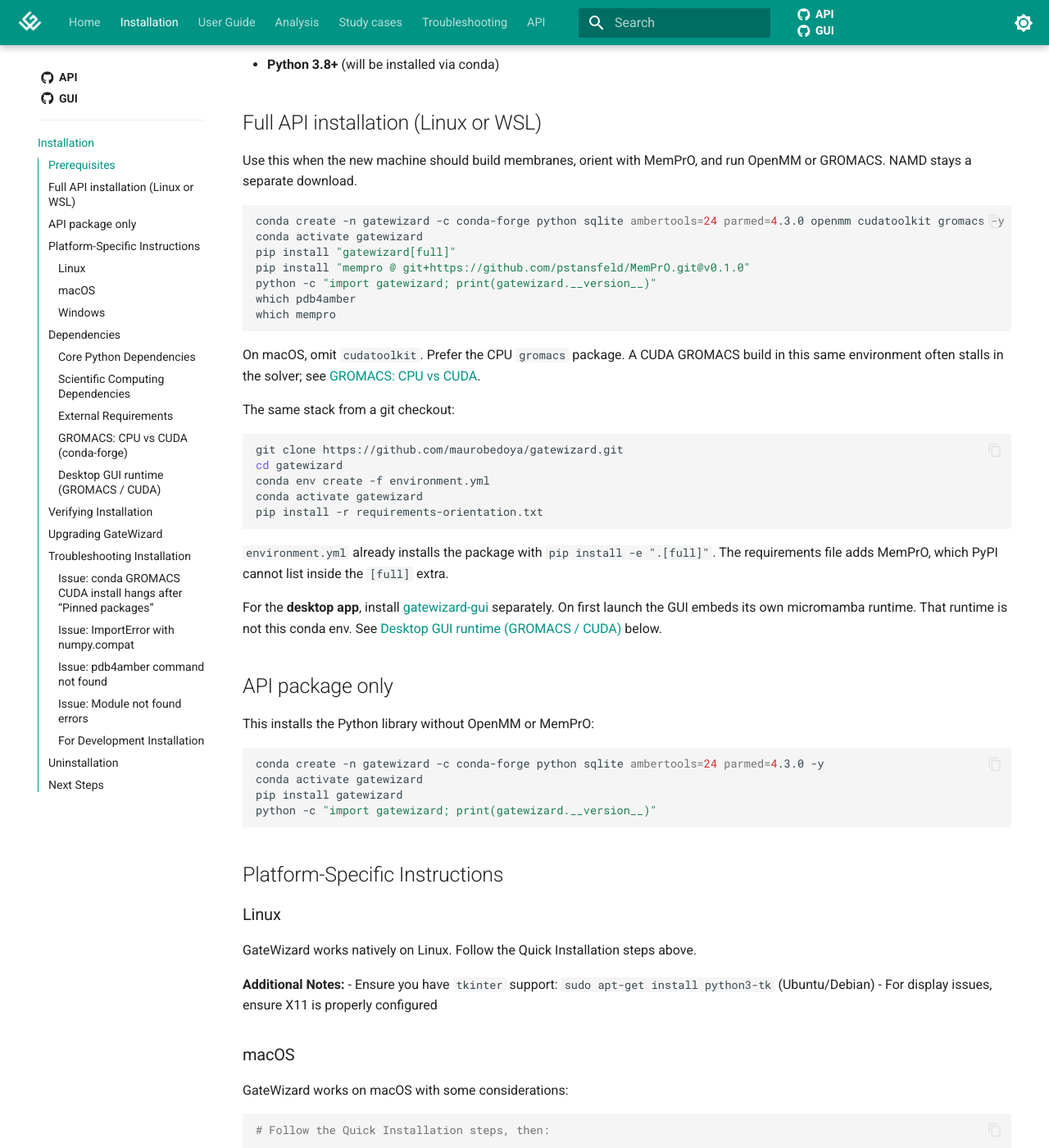
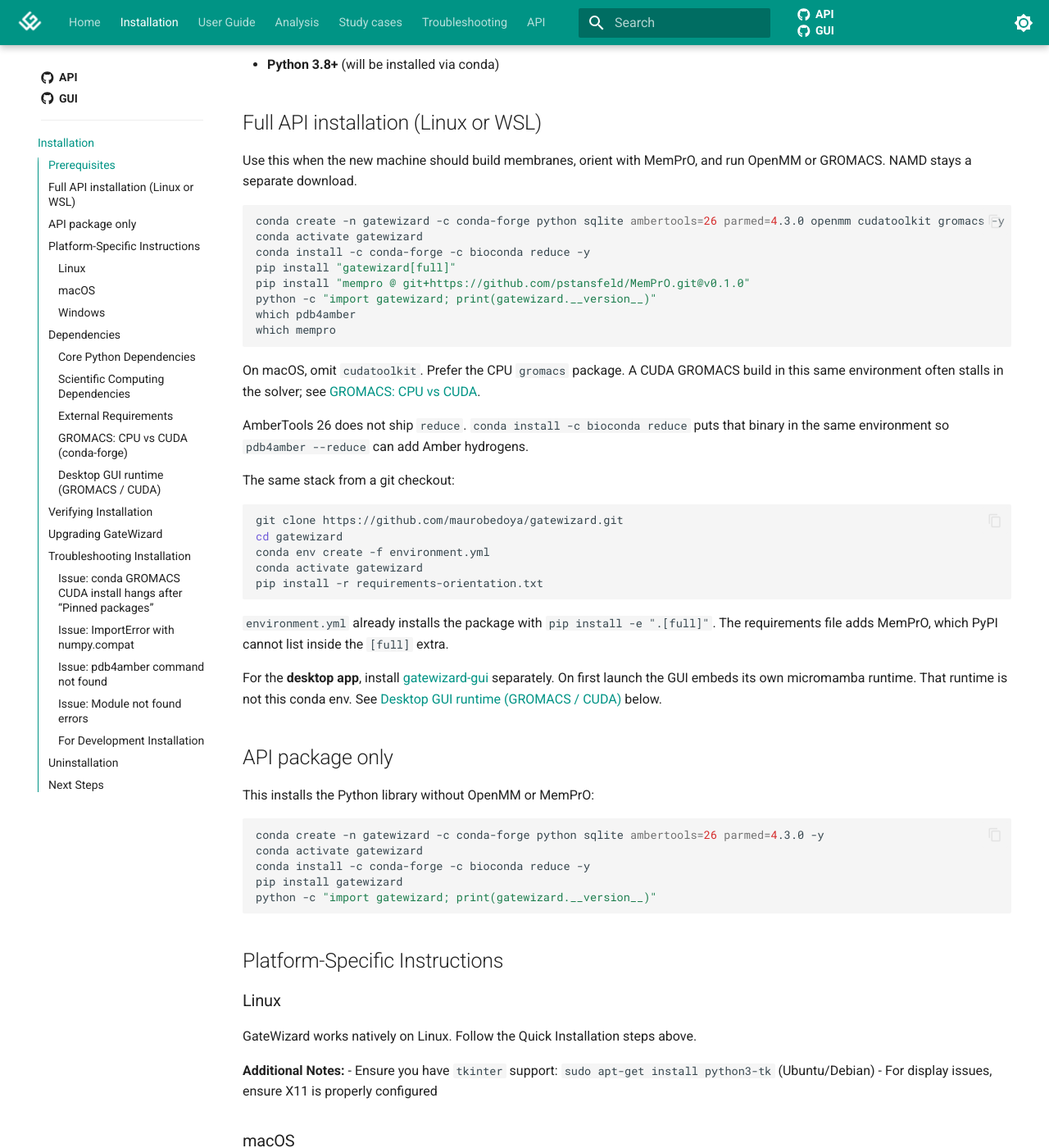
Before and after one commit to maurobedoya/gatewizard, an MkDocs documentation site: the page built from docs/installation.md, in a window 1280 px wide and 1400 px high, scrolled down 346 px. Shown: the whole window at 82% size. Built offline with MkDocs 1.6.1 and Material for MkDocs 9.7.7, drawn with Linux system fonts in a browser that asks for light colours; comment, search, counter and statistics services are not loaded; the version menu is left out; some of the changed text lies outside the part shown.

Commit message:
feat: pin AmberTools 26 and install reduce from bioconda
The conda environment uses AmberTools 26 and installs reduce from bioconda. The README and install pages also name NAMD, GROMACS, OpenMM, and Amber as the four equilibration engines.

````diff
--- a/docs/installation.md
+++ b/docs/installation.md
@@ -15,8 +15,9 @@ Before installing GateWizard, ensure you have:
 Use this when the new machine should build membranes, orient with MemPrO, and run OpenMM or GROMACS. NAMD stays a separate download.
 
 ```bash
-conda create -n gatewizard -c conda-forge python sqlite ambertools=24 parmed=4.3.0 openmm cudatoolkit gromacs -y
+conda create -n gatewizard -c conda-forge python sqlite ambertools=26 parmed=4.3.0 openmm cudatoolkit gromacs -y
 conda activate gatewizard
+conda install -c conda-forge -c bioconda reduce -y
 pip install "gatewizard[full]"
 pip install "mempro @ git+https://github.com/pstansfeld/MemPrO.git@v0.1.0"
 python -c "import gatewizard; print(gatewizard.__version__)"
@@ -25,6 +26,8 @@ which mempro
 ```
 
 On macOS, omit `cudatoolkit`. Prefer the CPU `gromacs` package. A CUDA GROMACS build in this same environment often stalls in the solver; see [GROMACS: CPU vs CUDA](#gromacs-cpu-vs-cuda-conda-forge).
+
+AmberTools 26 does not ship `reduce`. `conda install -c bioconda reduce` puts that binary in the same environment so `pdb4amber --reduce` can add Amber hydrogens.
 
 The same stack from a git checkout:
 
@@ -45,8 +48,9 @@ For the **desktop app**, install [gatewizard-gui](https://github.com/franciscoad
 This installs the Python library without OpenMM or MemPrO:
 
 ```bash
-conda create -n gatewizard -c conda-forge python sqlite ambertools=24 parmed=4.3.0 -y
+conda create -n gatewizard -c conda-forge python sqlite ambertools=26 parmed=4.3.0 -y
 conda activate gatewizard
+conda install -c conda-forge -c bioconda reduce -y
 pip install gatewizard
 python -c "import gatewizard; print(gatewizard.__version__)"
 ```
@@ -94,8 +98,9 @@ export DISPLAY=:0
 **Option 2: Native Windows (Experimental)**
 ```bash
 # Use Anaconda Prompt
-conda create -n gatewizard -c conda-forge python sqlite ambertools=24 parmed=4.3.0 -y
+conda create -n gatewizard -c conda-forge python sqlite ambertools=26 parmed=4.3.0 -y
 conda activate gatewizard
+conda install -c conda-forge -c bioconda reduce -y
 pip install gatewizard
 python -c "import gatewizard; print(gatewizard.__version__)"
 ```
@@ -260,7 +265,8 @@ conda install -c conda-forge parmed=4.3.0 --force-reinstall
 conda activate gatewizard
 
 # Reinstall AmberTools
-conda install -c conda-forge ambertools=24
+conda install -c conda-forge ambertools=26
+conda install -c conda-forge -c bioconda reduce
 ```
 
 ### Issue: Module not found errors
--- a/environment.yml
+++ b/environment.yml
@@ -1,10 +1,13 @@
 name: gatewizard
 channels:
   - conda-forge
+  - bioconda
   - defaults
 dependencies:
   - python>=3.8
-  - ambertools=24
+  - ambertools=26
+  # AmberTools 26 does not ship reduce. pdb4amber --reduce calls this binary.
+  - reduce
   - parmed=4.3.0  # Must be from conda-forge for compatibility with AmberTools
   - propka
   - matplotlib>=3.5.0
--- a/requirements.txt
+++ b/requirements.txt
@@ -11,4 +11,5 @@ gemmi>=0.6.5
 # MemPrO (orientation): pip install -r requirements-orientation.txt
 
 # Note: For AmberTools and Parmed, use conda installation:
-# conda install -c conda-forge ambertools=24 parmed=4.3.0
+# conda install -c conda-forge ambertools=26 parmed=4.3.0
+# conda install -c conda-forge -c bioconda reduce
````
Also changed, not shown: CHANGELOG.md (+1 -0 lines), README.md (+5 -4 lines), docs/index.md (+1 -1 lines), docs/troubleshooting.md (+1 -1 lines).
